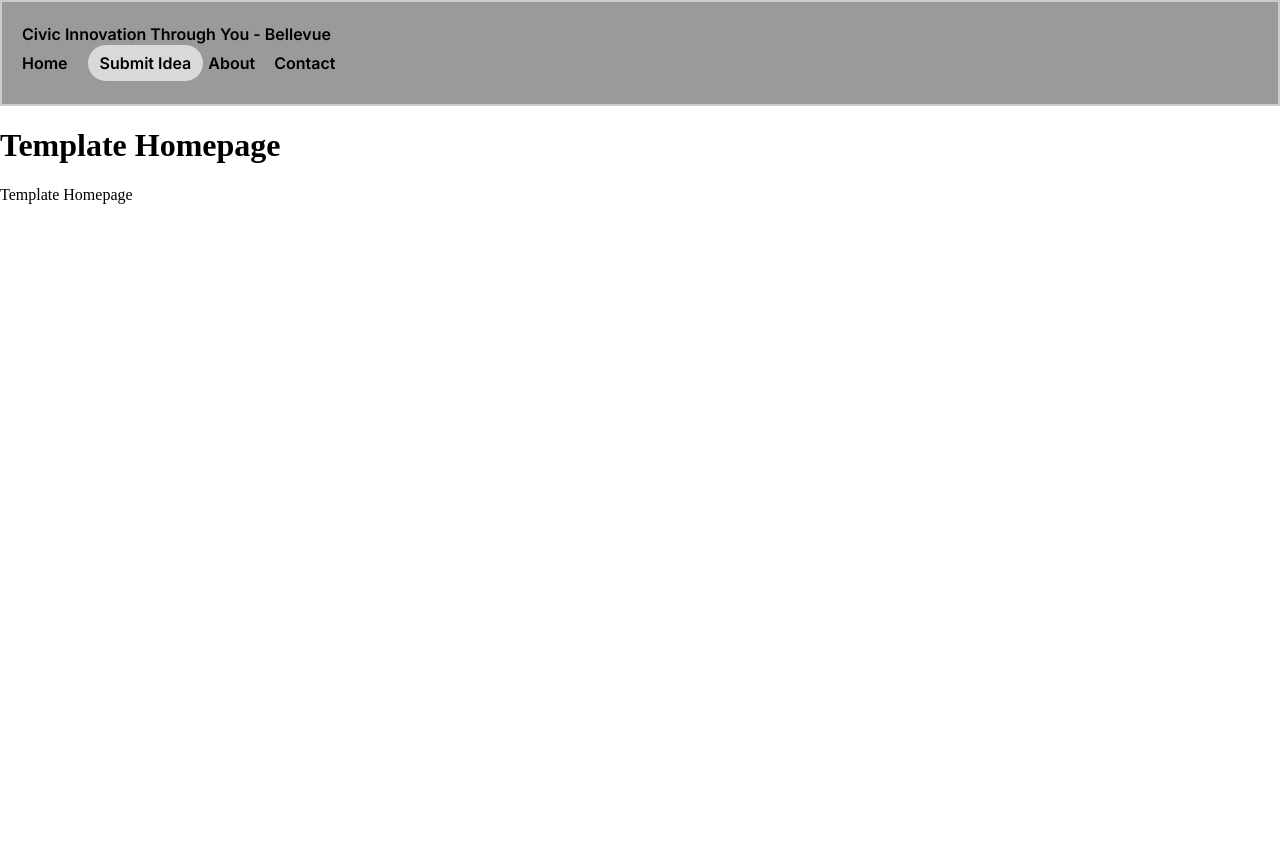
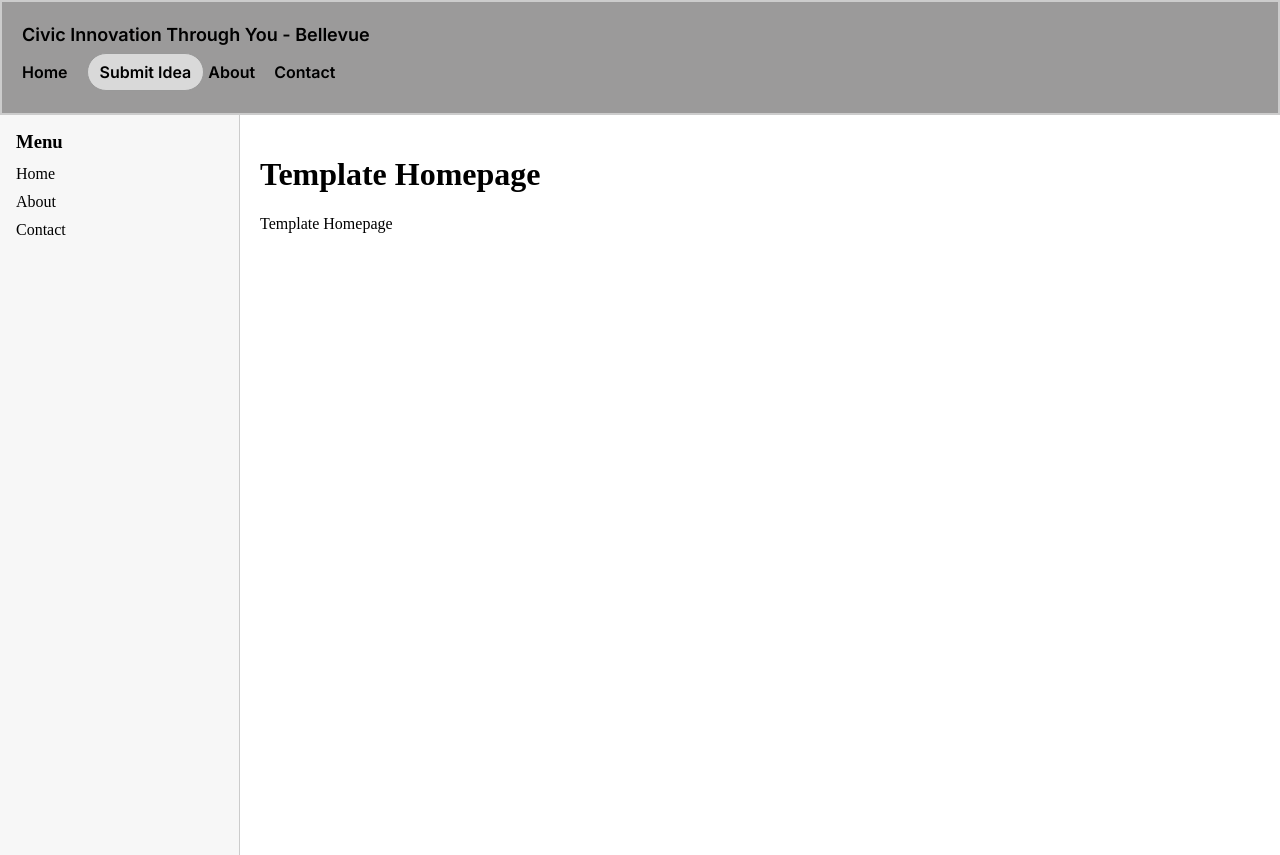
Before and after one commit to h-sheldon-smith/civic-innovation-through-you, a Django app: page / in a window 1280 px wide. Before the commit the page ends 204 px from the top, so only its background shows below. Run offline with Django 5.2, Linux system fonts and the light colour scheme.

Commit message:
added sidebar

```diff
--- a/civic_innovation_through_you/templates/base.html
+++ b/civic_innovation_through_you/templates/base.html
@@ -12,10 +12,12 @@
 </head>
 <body>
     {% include 'navbar.html' %}
-    <main>
-        {% block content %}
-        {% endblock %}
-    </main>
+    <div class="page-layout">
+    {% include "sidebar.html" %}
+        <main class="main-content">
+          {% block content %}{% endblock %}
+        </main>
+    </div>
     <script src="{% static 'civic_innovation_through_you/js/SubmitIdeasPopup.js' %}"></script>
 </body>
 </html>
--- a/civic_innovation_through_you/templates/navbar.html
+++ b/civic_innovation_through_you/templates/navbar.html
@@ -1,6 +1,5 @@
 <nav class="navbar">
     <div class="navbar-title">Civic Innovation Through You - Bellevue</div>
-
     <div class="navbar-links">
     {% url 'index' as index_url %}
     <span>{% if request.path == index_url %}Home{% else %}<a href="{% url 'index' %}">Home</a>{% endif %}</span>
--- /dev/null
+++ b/civic_innovation_through_you/templates/sidebar.html
@@ -0,0 +1,8 @@
+<aside class="sidebar">
+  <h3 class="sidebar-title">Menu</h3>
+  <ul class="sidebar-nav">
+    <li><a href="{% url 'index' %}">Home</a></li>
+    <li><a href="{% url 'about' %}">About</a></li>
+    <li><a href="{% url 'contact' %}">Contact</a></li>
+  </ul>
+</aside>
--- a/static/civic_innovation_through_you/css/styles.css
+++ b/static/civic_innovation_through_you/css/styles.css
@@ -92,6 +92,61 @@ html, body {
   cursor: pointer;
 }
 
+.navbar-title {
+  font-size: 18px;
+  font-weight: 600;
+  margin-bottom: 8px;
+}
+
+.navbar-links span {
+  margin-right: 15px;
+}
+
+/* Layout: sidebar + main content */
+.page-layout {
+  display: flex;
+  min-height: calc(100vh - 60px); /* adjust if your navbar height differs */
+}
+
+/* Sidebar */
+.sidebar {
+  width: 240px;           /* sidebar width */
+  border-right: 1px solid #ccc;
+  background: #f7f7f7;
+  padding: 16px;
+  box-sizing: border-box;
+}
+
+.sidebar-title {
+  margin: 0 0 12px 0;
+}
+
+.sidebar-nav {
+  list-style: none;
+  padding: 0;
+  margin: 0;
+}
+
+.sidebar-nav li {
+  margin-bottom: 10px;
+}
+
+.sidebar-nav a {
+  text-decoration: none;
+  color: black;
+}
+
+.sidebar-nav a:hover {
+  text-decoration: underline;
+}
+
+/* Main content */
+.main-content {
+  flex: 1;               /* take remaining space */
+  padding: 20px;
+  box-sizing: border-box;
+}
+
 /*
 python -m venv .venv
 .venv\Scripts\activate
```
